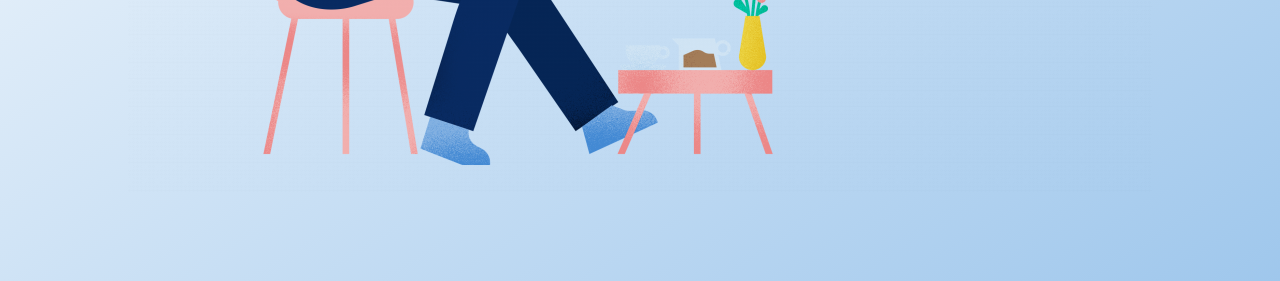
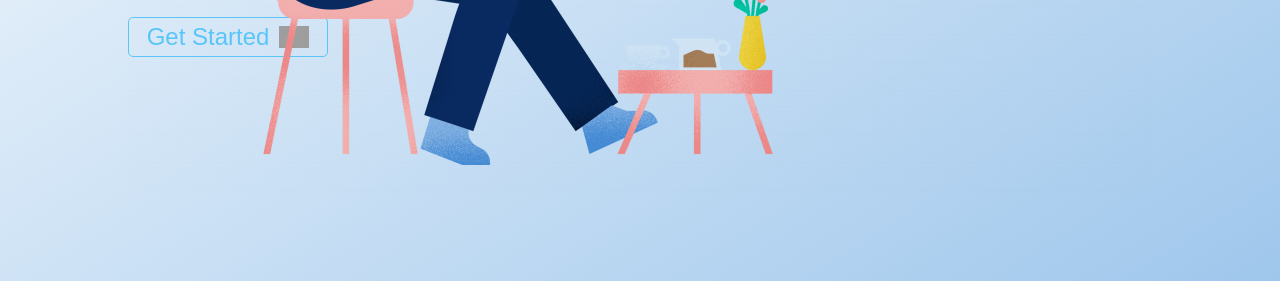
Before and after one commit to JeffVega/VidVid, a React app: page / in a window 1280 px wide. Shown: the part 519-800 px from the top of the page. Built offline with nearby package versions, Linux system fonts and the light colour scheme; grey boxes are pictures that could not be loaded.

Commit message:
getting started button added

```diff
--- a/package.json
+++ b/package.json
@@ -4,6 +4,7 @@
   "private": true,
   "dependencies": {
     "dotenv": "^6.0.0",
+    "font-awesome": "^4.7.0",
     "link": "^0.1.5",
     "node-sass": "^4.14.1",
     "react": "^16.3.2",
--- a/src/components/homepage/home.js
+++ b/src/components/homepage/home.js
@@ -1,6 +1,8 @@
 import React from 'react';
 import Header from '../header/header'
 import BgImage from '../../utils/imgs/bg-image-two.png'
+import 'font-awesome/css/font-awesome.min.css';
+
 const Home = () => {
 
     return (
@@ -14,6 +16,11 @@ const Home = () => {
                 </div>
                 <p>Video calling proivdes quality and latency simply not available with
                     traditional technology</p>
+                    <div className="greet">
+
+                    <a>Get Started</a>
+                    <img src="https://img.icons8.com/flat_round/64/000000/arrow-right.png"/>
+                    </div>
             </div>
             <div className="bg-img">
                 <img src={BgImage} alt="image background"/>
--- a/src/utils/sass/pages/_home.scss
+++ b/src/utils/sass/pages/_home.scss
@@ -64,7 +64,31 @@
     }
 }
 
-
+.greet{
+    display: flex;
+    flex-direction: row;
+    align-items: center;
+    justify-content: center;
+    padding: 5px;
+    background:transparent;
+    border: 1px solid rgb(90, 198, 248);
+    width: 200px;
+    border-radius: 5px;
+    margin-top: 5px;
+    color: rgb(90, 198, 248);
+    margin-top: 20px;
+    font-size: 24px;
+    transition: 1s;
+    &:hover{
+        cursor: pointer;
+        color: white;
+        background:rgb(90, 198, 248); ;
+    }
+    img{
+        width: 30px;
+        margin-left: 10px;
+    }
+}
 
 .info{
     position: absolute;
```
Also changed, not shown: src/index.css, 1 other file.
